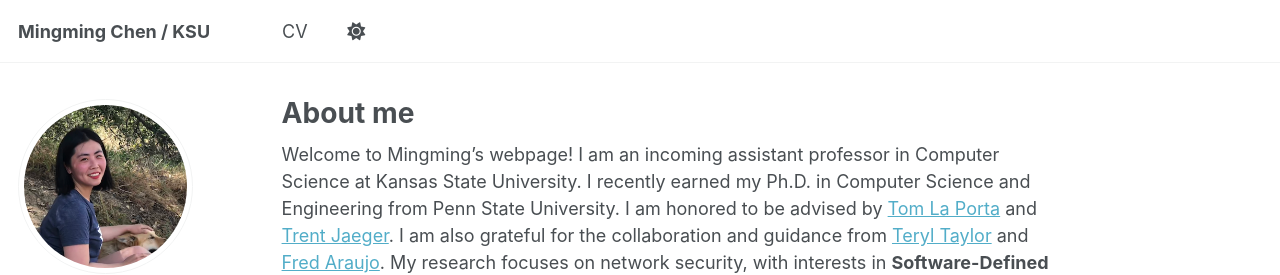
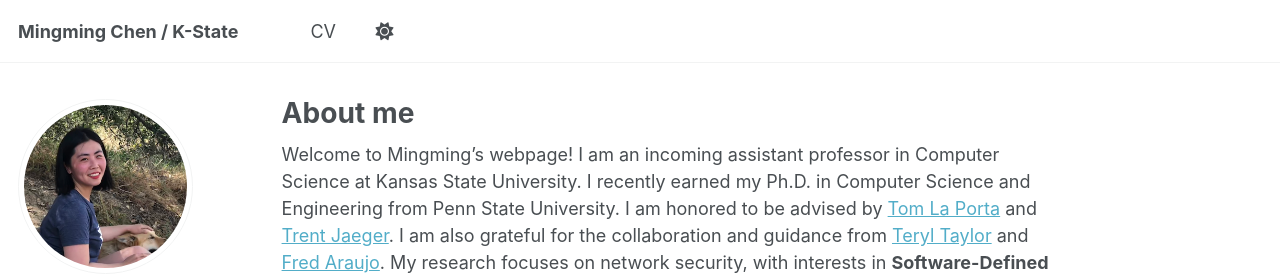
Before and after one commit to mzc796/mzc796.github.io, a Jekyll site: the page built from _pages/about.md, in a window 1280 px wide. Shown: the top 275 px of the page. Built offline with Jekyll 4.4.1, drawn with Linux system fonts in a browser that asks for light colours; some web fonts are replaced; a script that is not in the unit is left out.

Commit message:
Update _config.yml

```diff
--- a/_config.yml
+++ b/_config.yml
@@ -9,7 +9,7 @@
 # Basic Site Settings
 locale                   : "en-US"
 site_theme               : "default"
-title                    : "Mingming Chen / KSU"
+title                    : "Mingming Chen / K-State"
 title_separator          : "-"
 name                     : &name "Mingming Chen"
 description              : &description "personal description"
```
